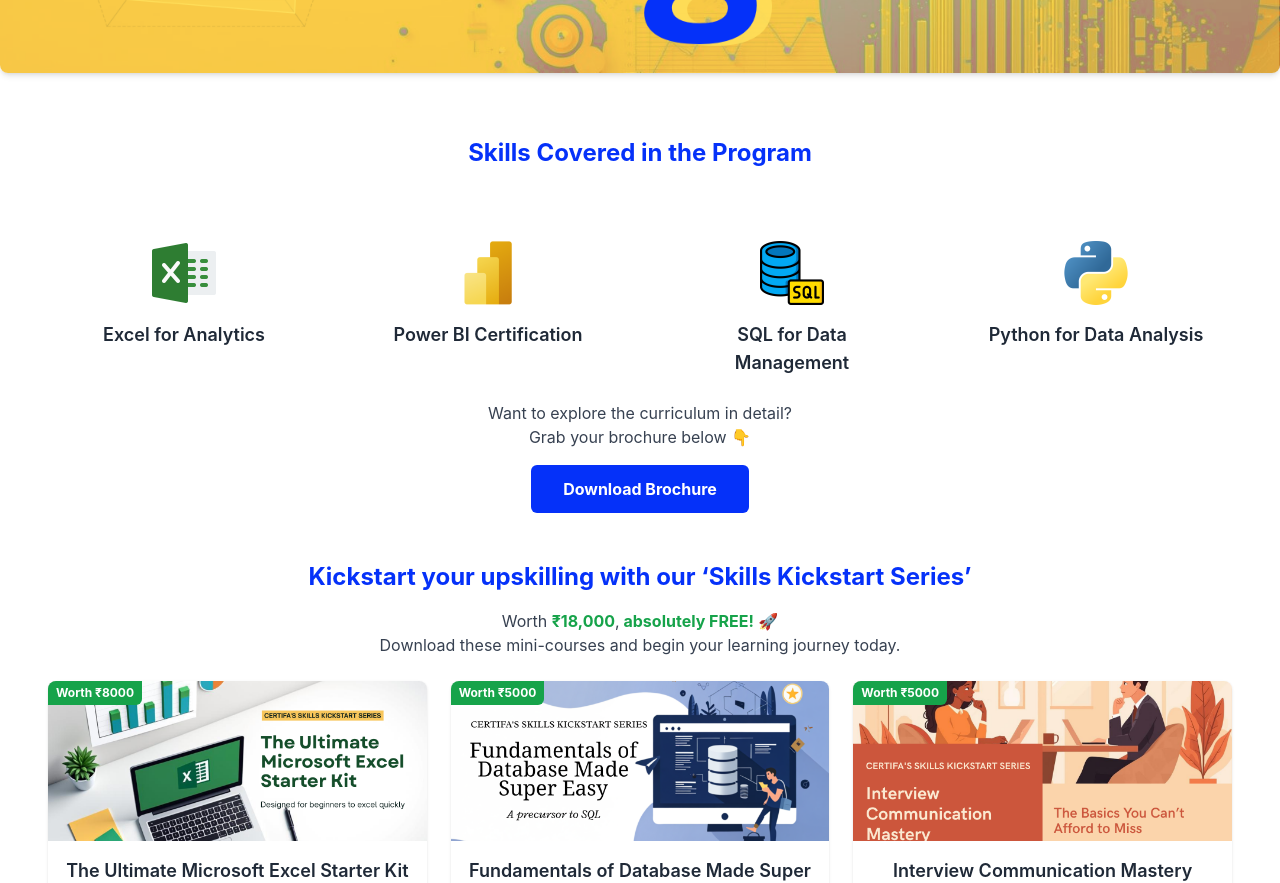
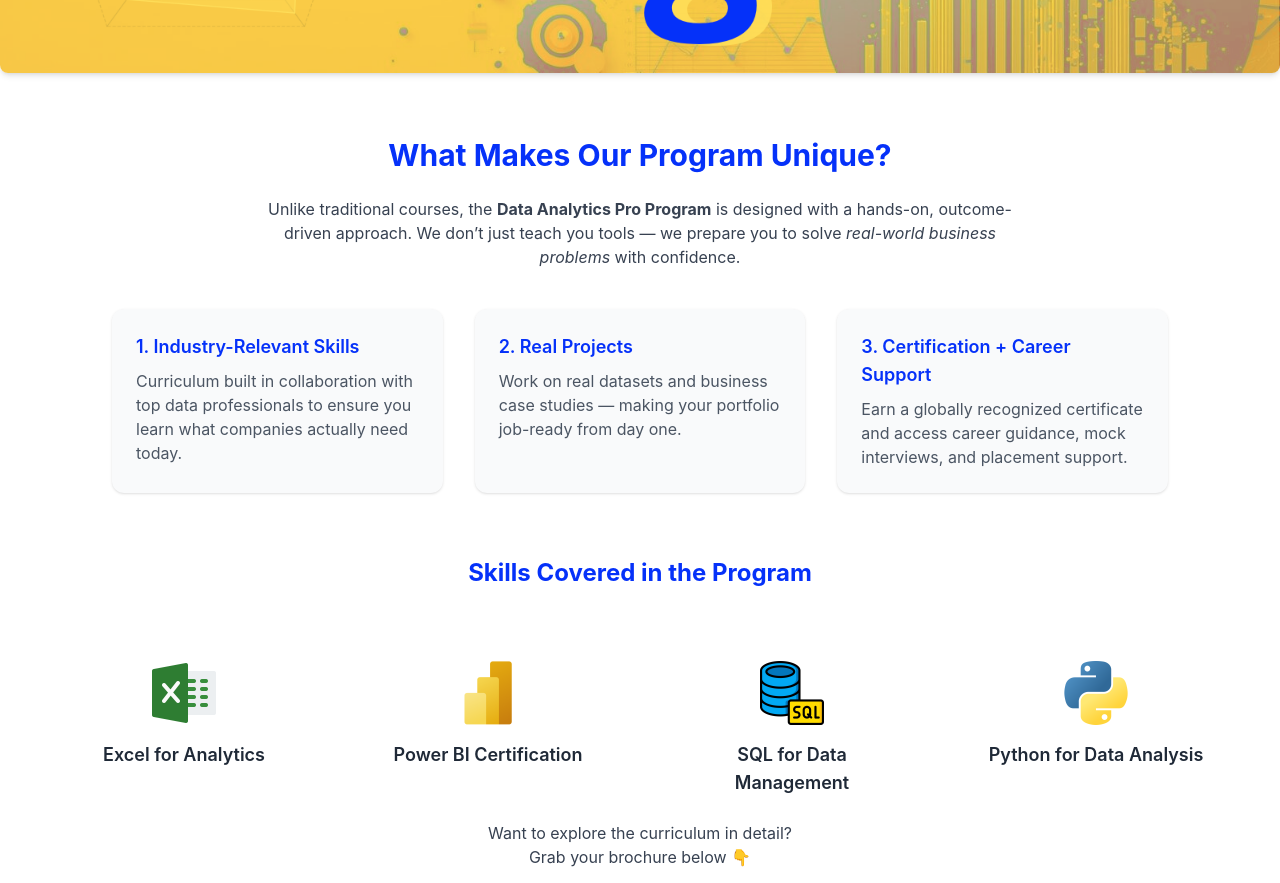
Before and after one commit to sanjeev699/certifa_rebel, a React (Create React App) app: page / in a window 1280 px wide. Shown: the part 4200-5083 px from the top of the page. Built offline with nearby package versions, Linux system fonts and the light colour scheme.

Commit message:
Update ProgramDetailsSection.jsx

```diff
--- a/src/components/ProgramDetailsSection.jsx
+++ b/src/components/ProgramDetailsSection.jsx
@@ -40,6 +40,36 @@ const guides = [
       <div className="w-full mb-16">
         <img src={heroImg} alt="Data Analytics Pro Program" className="w-full h-auto rounded-lg shadow-md" />
       </div>
+
+{/* USP Section */}
+<div className="max-w-6xl mx-auto px-6 md:px-12 mb-16 text-center">
+  <h2 className="text-2xl md:text-3xl font-bold text-brandBlue mb-6">
+    What Makes <span className="text-brandBlue">Our Program Unique?</span>
+  </h2>
+  <p className="text-gray-700 mb-10 max-w-3xl mx-auto">
+    Unlike traditional courses, the <strong>Data Analytics Pro Program</strong> is
+    designed with a hands-on, outcome-driven approach. We don’t just teach you tools —
+    we prepare you to solve <em>real-world business problems</em> with confidence.
+  </p>
+
+  <div className="grid grid-cols-1 md:grid-cols-3 gap-8 text-left">
+    <div className="bg-gray-50 rounded-xl shadow p-6 hover:shadow-md transition">
+      <h3 className="text-lg font-semibold text-brandBlue mb-2">1. Industry-Relevant Skills</h3>
+      <p className="text-gray-600">Curriculum built in collaboration with top data professionals to ensure you learn what companies actually need today.</p>
+    </div>
+
+    <div className="bg-gray-50 rounded-xl shadow p-6 hover:shadow-md transition">
+      <h3 className="text-lg font-semibold text-brandBlue mb-2">2. Real Projects</h3>
+      <p className="text-gray-600">Work on real datasets and business case studies — making your portfolio job-ready from day one.</p>
+    </div>
+
+    <div className="bg-gray-50 rounded-xl shadow p-6 hover:shadow-md transition">
+      <h3 className="text-lg font-semibold text-brandBlue mb-2">3. Certification + Career Support</h3>
+      <p className="text-gray-600">Earn a globally recognized certificate and access career guidance, mock interviews, and placement support.</p>
+    </div>
+  </div>
+</div>
+
 
       {/* Skills Covered */}
       <div className="max-w-7xl mx-auto px-6 md:px-12 mb-12">
```
